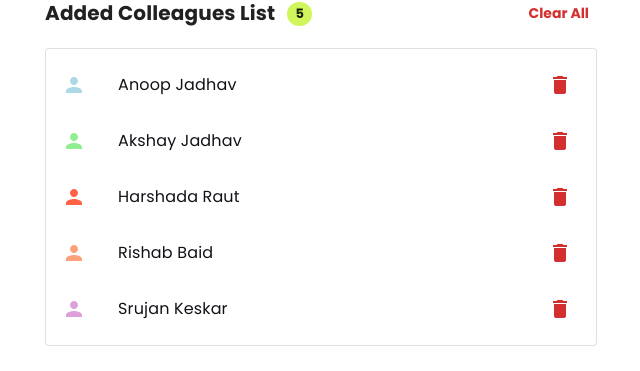
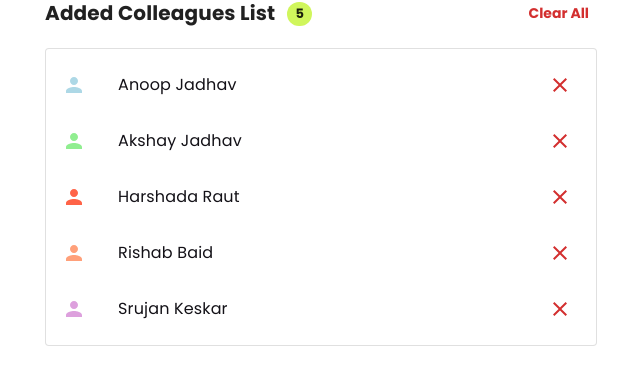
Before and after one commit to anoop-jadhav-ui/pp-react-app, a React (Vite) app: page / in a window 1280 px wide. Shown: the part 344-715 px from the top of the page, without its empty margins (319-959 px from the left). Built offline with nearby package versions, Linux system fonts and the light colour scheme.

Commit message:
update icon

```diff
--- a/src/components/atoms/DeleteDialog/DeleteDialog.tsx
+++ b/src/components/atoms/DeleteDialog/DeleteDialog.tsx
@@ -27,8 +27,10 @@ function DeleteDialog({
         </DialogContentText>
       </DialogContent>
       <DialogActions>
-        <Button onClick={onClose}>Cancel</Button>
-        <Button onClick={onConfirm} autoFocus variant="contained">
+        <Button onClick={onClose} color="error">
+          Cancel
+        </Button>
+        <Button onClick={onConfirm} autoFocus variant="contained" color="error">
           Confirm
         </Button>
       </DialogActions>
--- a/src/components/organisms/AddedBuddyList/AddedBuddyList.tsx
+++ b/src/components/organisms/AddedBuddyList/AddedBuddyList.tsx
@@ -1,4 +1,4 @@
-import DeleteIcon from "@mui/icons-material/Delete";
+import CloseIcon from "@mui/icons-material/Close";
 import PersonIcon from "@mui/icons-material/Person";
 import {
   Box,
@@ -117,7 +117,7 @@ const AddedBuddyList = observer(() => {
                         openDeleteConfirmationModal(colleague.name)
                       }
                     >
-                      <DeleteIcon fontSize="inherit" color="error" />
+                      <CloseIcon fontSize="inherit" color="error" />
                     </IconButton>
                   </ListItemButton>
                 </ListItem>
```
